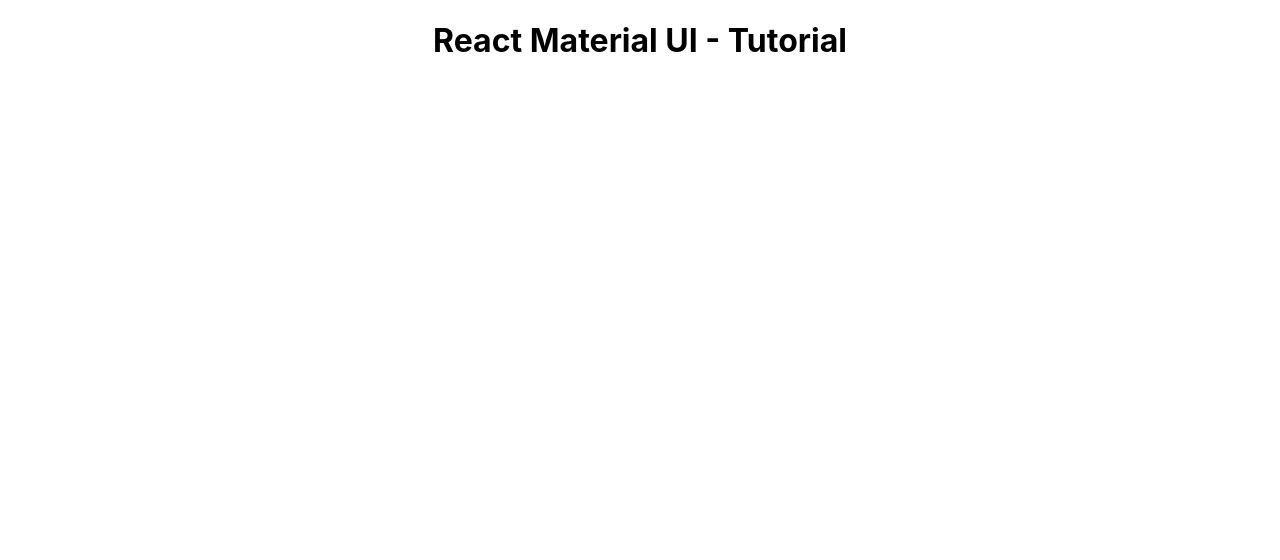
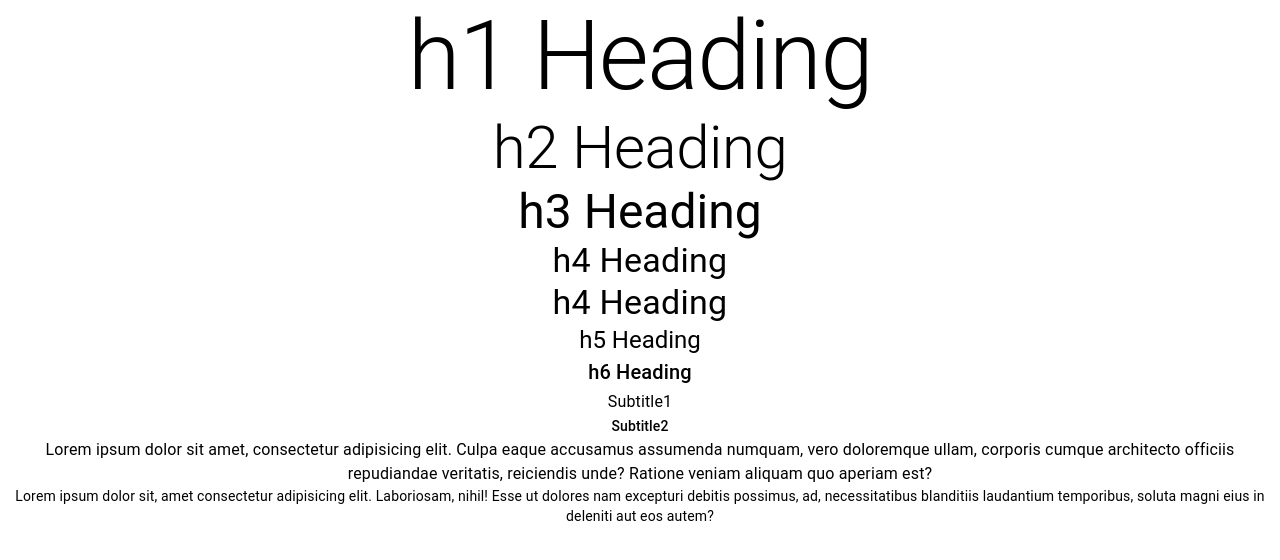
Before and after one commit to Newton-Duarte/react-mui, a React (Create React App) app: page / in a window 1280 px wide. Shown: the top 560 px of the page. Built offline with nearby package versions, Linux system fonts and the light colour scheme.

Commit message:
feat: show mui typography component

```diff
--- a/src/App.tsx
+++ b/src/App.tsx
@@ -1,9 +1,10 @@
+import { MuiTypography } from './components/MuiTypography';
 import './App.css';
 
 function App() {
   return (
     <div className="App">
-      <h1>React Material UI - Tutorial</h1>
+      <MuiTypography />
     </div>
   );
 }
```
